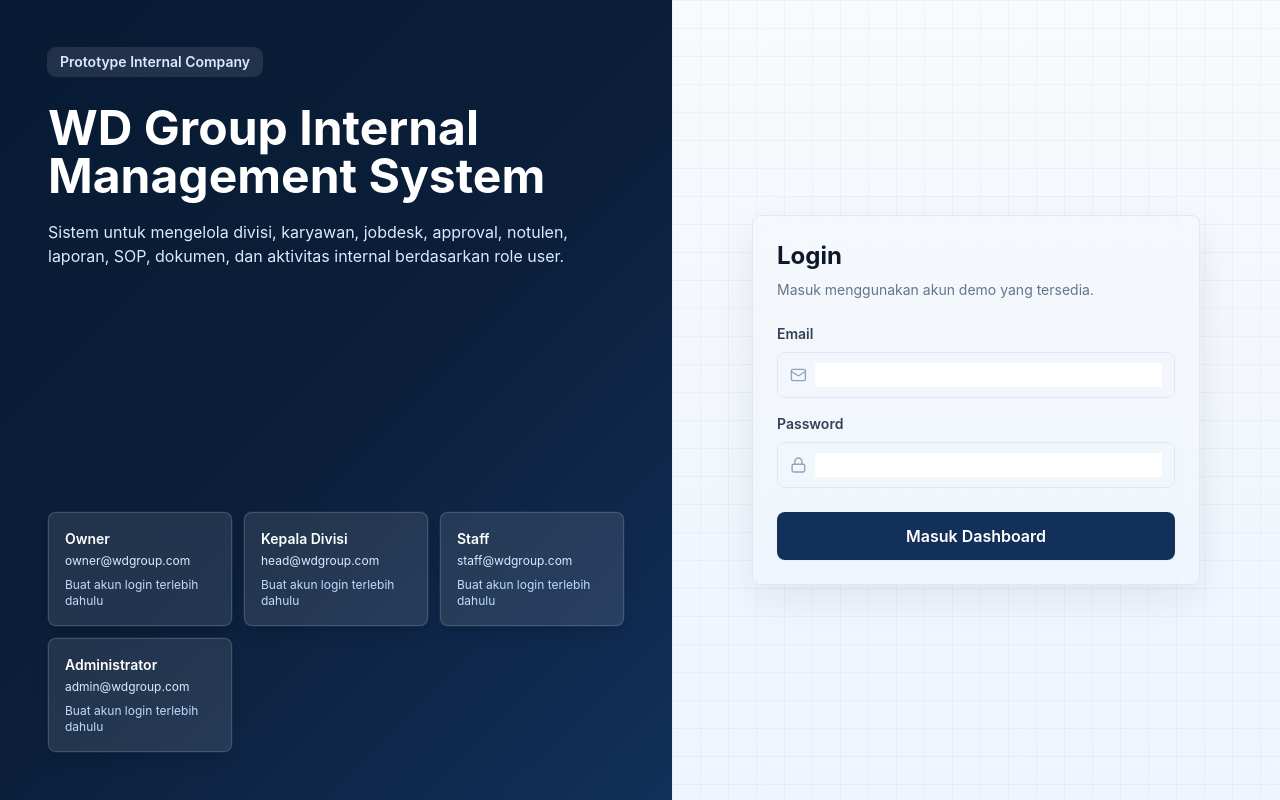
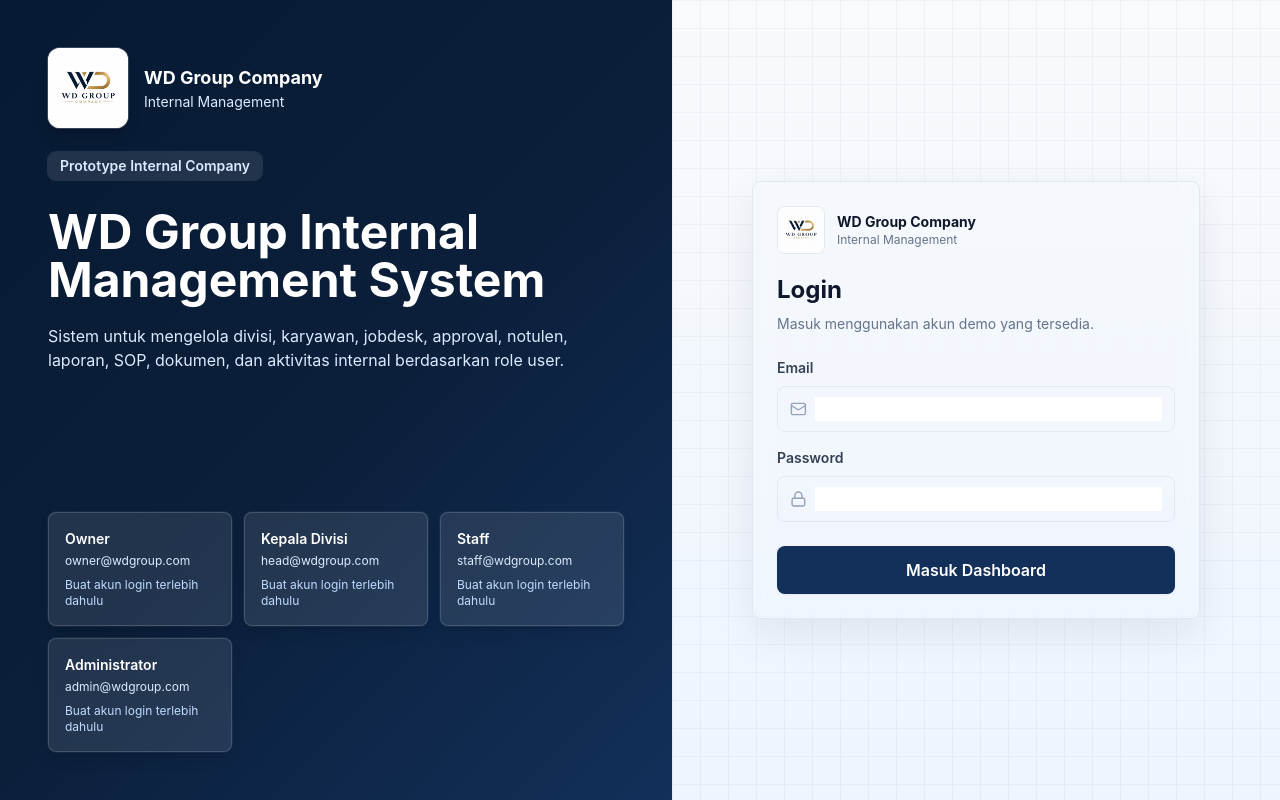
Before and after one commit to idfxzxz-arch/management-wd, a React (Vite) app: page /login in a window 1280 px wide. Built offline with nearby package versions, Linux system fonts and the light colour scheme; no server answers; the database is empty.

Commit message:
add wd group logo branding

```diff
--- a/src/components/Sidebar.jsx
+++ b/src/components/Sidebar.jsx
@@ -50,7 +50,9 @@
       <aside className={`fixed inset-y-0 left-0 z-50 w-[min(18rem,calc(100vw-1rem))] border-r border-white/10 bg-[linear-gradient(180deg,#081a32_0%,#0b1f3a_55%,#10294a_100%)] text-white shadow-2xl shadow-slate-950/20 transition-transform lg:sticky lg:top-0 lg:h-screen lg:w-72 lg:translate-x-0 lg:shadow-none ${open ? "translate-x-0" : "-translate-x-full"}`}>
         <div className="flex h-16 items-center justify-between border-b border-white/10 px-5">
           <div className="flex items-center gap-3">
-            <div className="flex h-9 w-9 items-center justify-center rounded-lg bg-white text-sm font-black text-navy-900">WD</div>
+            <div className="flex h-10 w-10 items-center justify-center overflow-hidden rounded-lg bg-white ring-1 ring-white/20">
+              <img className="h-full w-full object-cover" src="/wd-group-logo.jpeg" alt="Logo WD Group" />
+            </div>
             <div>
             <p className="text-base font-bold">WD Group</p>
             <p className="text-xs text-blue-100">Internal Management</p>
--- a/src/pages/Login.jsx
+++ b/src/pages/Login.jsx
@@ -44,7 +44,16 @@
       <div className="grid min-h-screen bg-slate-50 lg:grid-cols-[1.05fr_0.95fr]">
         <section className="flex flex-col justify-between bg-[linear-gradient(135deg,#071a33_0%,#0b1f3a_52%,#12305a_100%)] p-6 text-white sm:p-8 lg:p-12">
           <div>
-            <div className="inline-flex rounded-lg bg-white/10 px-3 py-1 text-sm font-semibold text-blue-100 ring-1 ring-white/10">Prototype Internal Company</div>
+            <div className="flex items-center gap-4">
+              <div className="flex h-16 w-16 items-center justify-center overflow-hidden rounded-xl bg-white shadow-lg shadow-slate-950/20 ring-1 ring-white/20 sm:h-20 sm:w-20">
+                <img className="h-full w-full object-cover" src="/wd-group-logo.jpeg" alt="Logo WD Group" />
+              </div>
+              <div>
+                <p className="text-lg font-bold">WD Group Company</p>
+                <p className="text-sm text-blue-100">Internal Management</p>
+              </div>
+            </div>
+            <div className="mt-6 inline-flex rounded-lg bg-white/10 px-3 py-1 text-sm font-semibold text-blue-100 ring-1 ring-white/10">Prototype Internal Company</div>
             <h1 className="mt-7 max-w-2xl text-3xl font-bold leading-tight sm:text-4xl lg:text-5xl">WD Group Internal Management System</h1>
             <p className="mt-5 max-w-xl text-sm leading-7 text-blue-100 sm:text-base">
               Sistem untuk mengelola divisi, karyawan, jobdesk, approval, notulen, laporan, SOP, dokumen, dan aktivitas internal berdasarkan role user.
@@ -67,6 +76,15 @@
         </section>
         <section className="app-bg flex items-center justify-center p-4 sm:p-6">
           <form onSubmit={submit} className="w-full max-w-md rounded-lg border border-slate-200 bg-white/92 p-5 shadow-soft backdrop-blur sm:p-6">
+            <div className="mb-5 flex items-center gap-3">
+              <div className="h-12 w-12 overflow-hidden rounded-lg border border-slate-200 bg-white">
+                <img className="h-full w-full object-cover" src="/wd-group-logo.jpeg" alt="Logo WD Group" />
+              </div>
+              <div>
+                <p className="text-sm font-bold text-slate-900">WD Group Company</p>
+                <p className="text-xs text-slate-500">Internal Management</p>
+              </div>
+            </div>
             <h2 className="text-2xl font-bold text-slate-900">Login</h2>
             <p className="mt-2 text-sm text-slate-500">Masuk menggunakan akun demo yang tersedia.</p>
             {error && <div className="mt-5 rounded-lg border border-red-200 bg-red-50 px-4 py-3 text-sm text-red-700">{error}</div>}
```
Also changed, not shown: public/wd-group-logo.jpeg (added).
